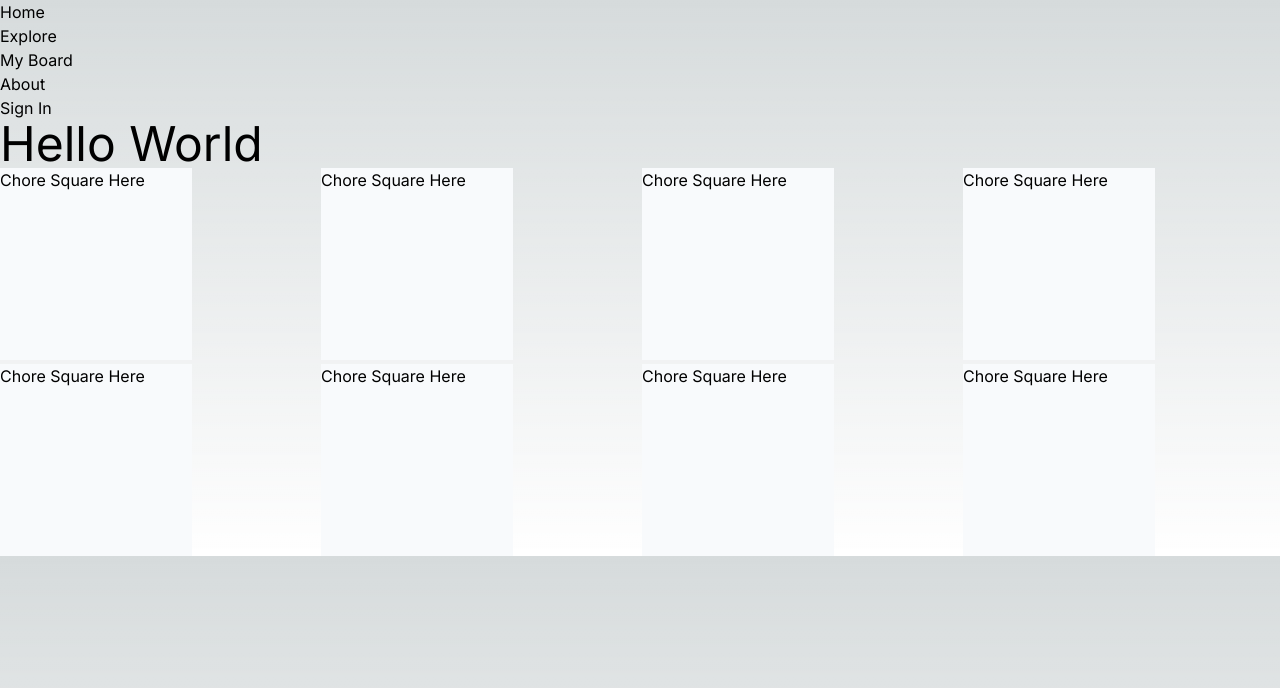
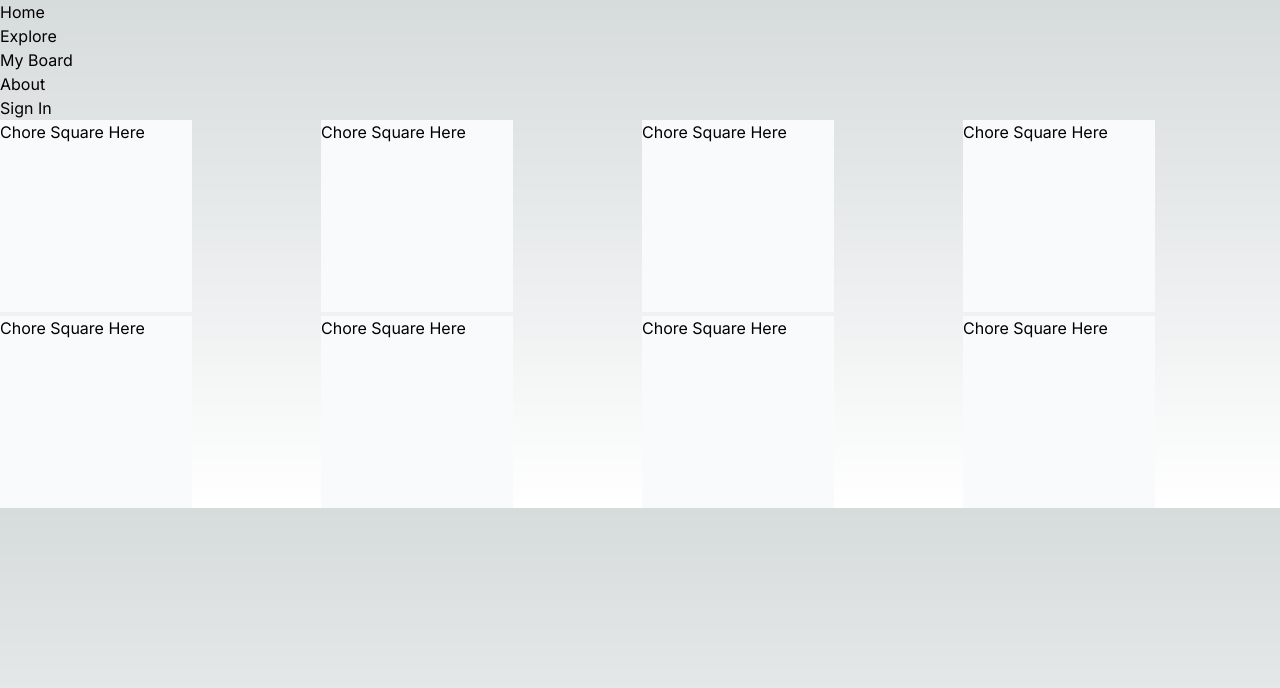
Before and after one commit to danielreedy21/chorgasbord-web, a Next.js app: page / in a window 1280 px wide. Shown: the top 688 px of the page. Built offline with nearby package versions, Linux system fonts and the light colour scheme; no server answers.

Commit message:
testing something

```diff
--- a/src/app/page.tsx
+++ b/src/app/page.tsx
@@ -4,7 +4,7 @@ export default function Home() {
   return (
     <main>
 
-      <h1 className="text-5xl">Hello World</h1>
+      {/* <h1 className="text-5xl">Hello World</h1> */}
       <div className="grid grid-cols-4 gap-1 place-content-center">
         <ChoreSquare></ChoreSquare>
         <ChoreSquare></ChoreSquare>
```
Also changed, not shown: 2 other files (tests, documents, lock files or other folders).
